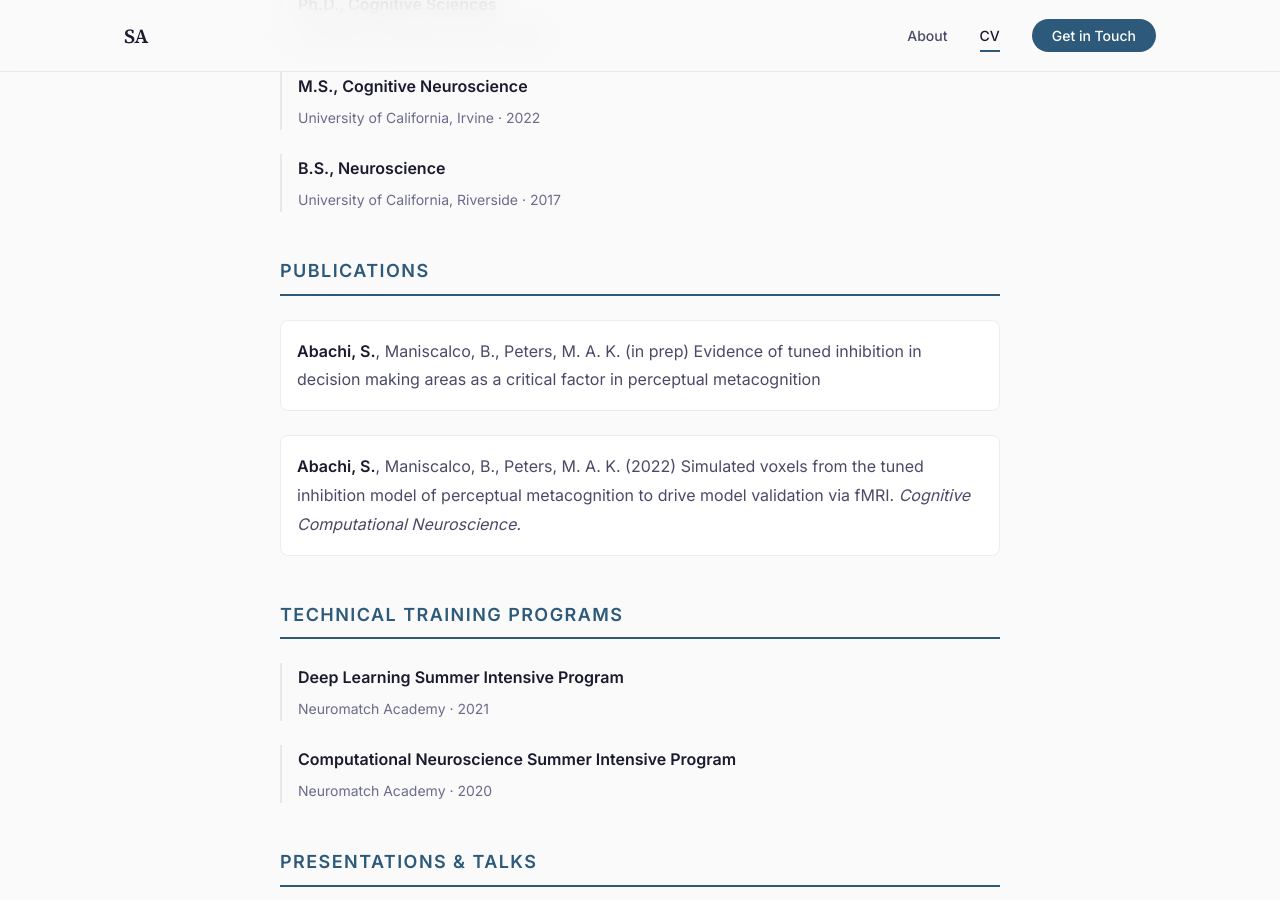
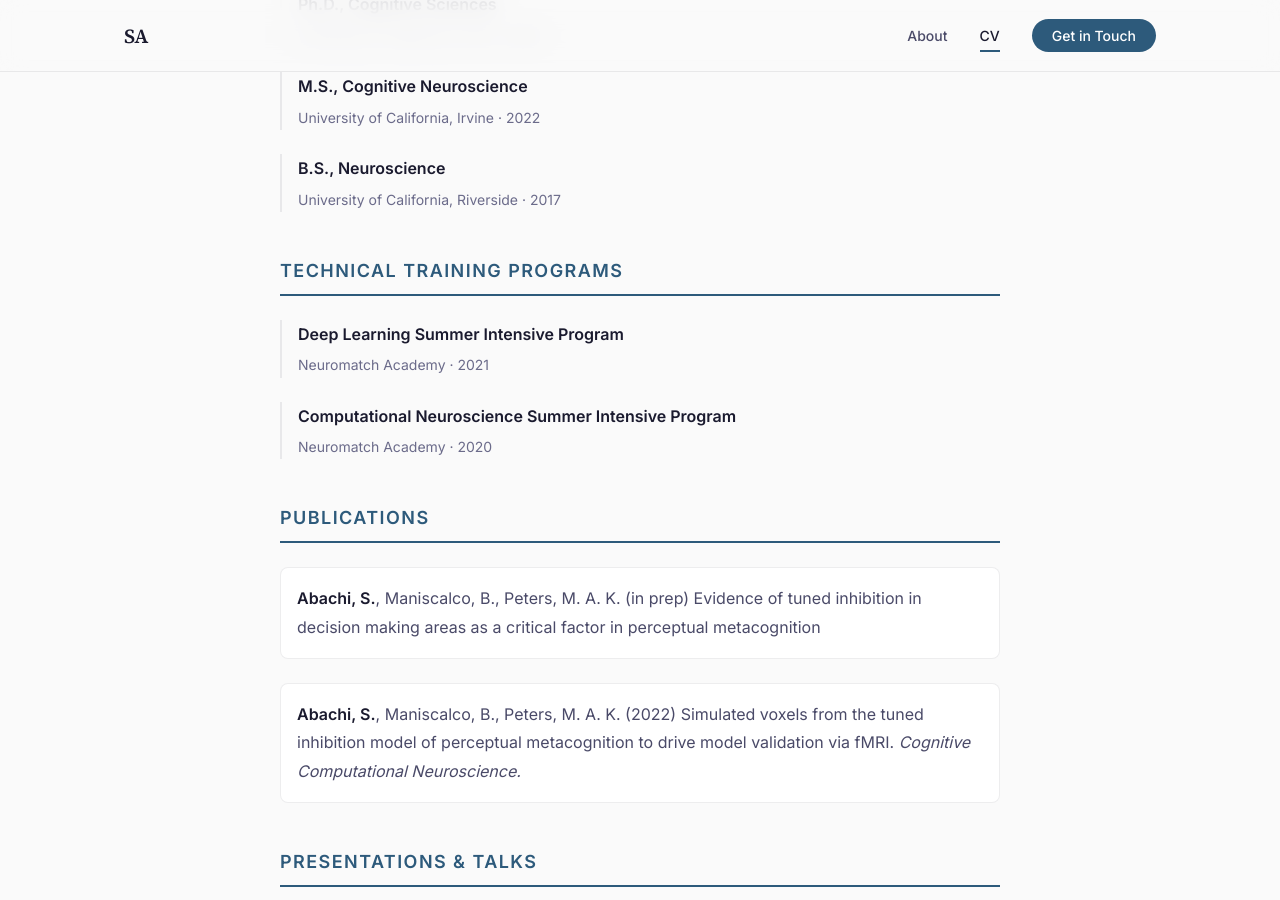
Before and after one commit to shaida-abachi/shaida-abachi.github.io, a Jekyll site: the page built from cv/index.html, in a window 1280 px wide and 900 px high, scrolled down 397 px. Built offline with Jekyll 4.4.1, drawn with Linux system fonts in a browser that asks for light colours.

Commit message:
Update index.html

```diff
--- a/cv/index.html
+++ b/cv/index.html
@@ -31,18 +31,6 @@ title: CV | Shaida Abachi
     </div>
   </section>
 
-  <section class="cv-section">
-    <h2>Publications</h2>
-
-    <div class="cv-publication">
-      <p><strong>Abachi, S.</strong>, Maniscalco, B., Peters, M. A. K. (in prep) Evidence of tuned inhibition in decision making areas as a critical factor in perceptual metacognition</p>
-    </div>
-
-    <div class="cv-publication">
-      <p><strong>Abachi, S.</strong>, Maniscalco, B., Peters, M. A. K. (2022) Simulated voxels from the tuned inhibition model of perceptual metacognition to drive model validation via fMRI. <em>Cognitive Computational Neuroscience.</em></p>
-    </div>
-  </section>
-
 
    <section class="cv-section">
     <h2>Technical Training Programs</h2>
@@ -57,6 +45,20 @@ title: CV | Shaida Abachi
       <p class="cv-item-subtitle">Neuromatch Academy · 2020</p>
     </div>
    </section>
+
+
+  <section class="cv-section">
+    <h2>Publications</h2>
+
+    <div class="cv-publication">
+      <p><strong>Abachi, S.</strong>, Maniscalco, B., Peters, M. A. K. (in prep) Evidence of tuned inhibition in decision making areas as a critical factor in perceptual metacognition</p>
+    </div>
+
+    <div class="cv-publication">
+      <p><strong>Abachi, S.</strong>, Maniscalco, B., Peters, M. A. K. (2022) Simulated voxels from the tuned inhibition model of perceptual metacognition to drive model validation via fMRI. <em>Cognitive Computational Neuroscience.</em></p>
+    </div>
+  </section>
+
 
   <section class="cv-section">
     <h2>Presentations & Talks</h2>
```
